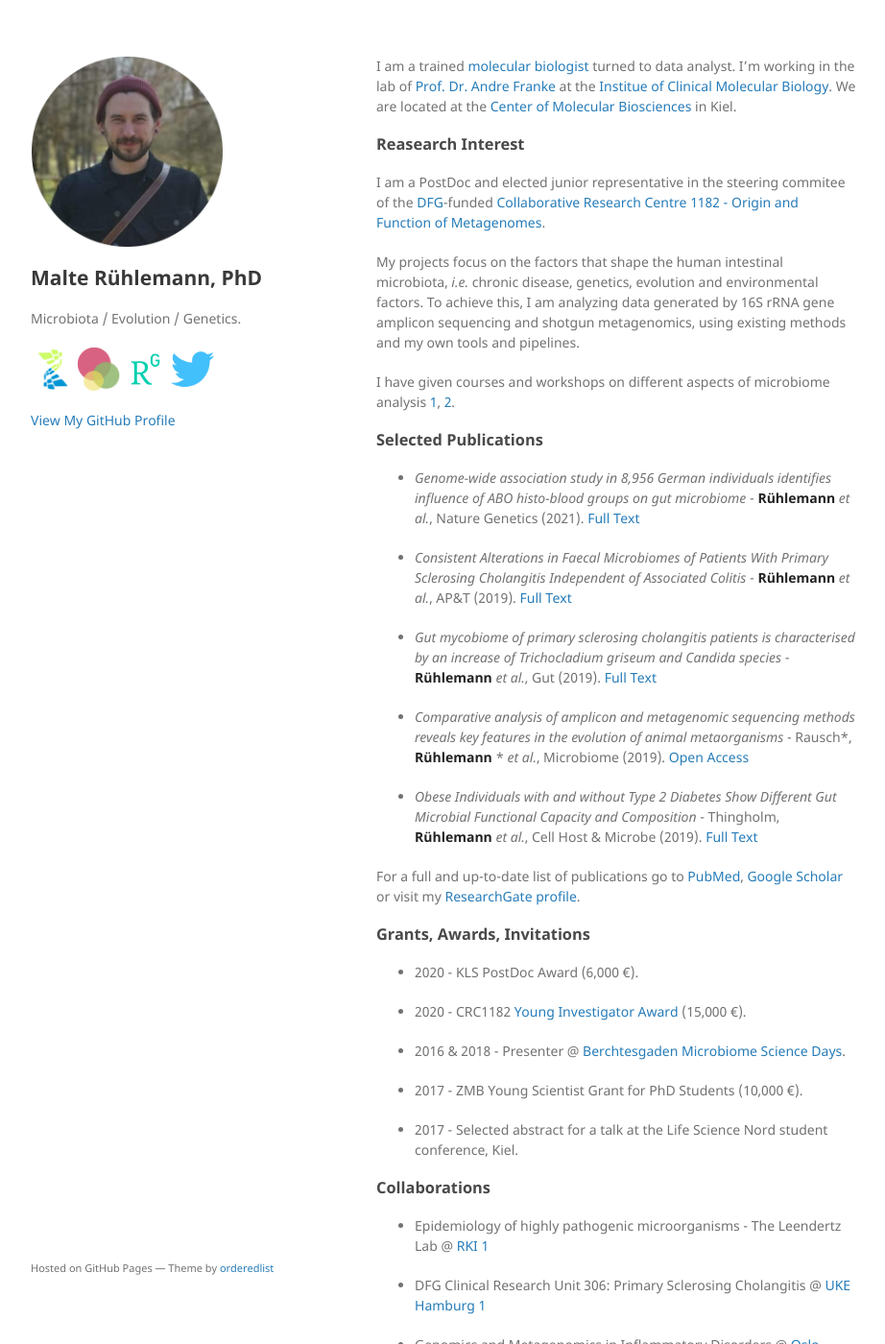
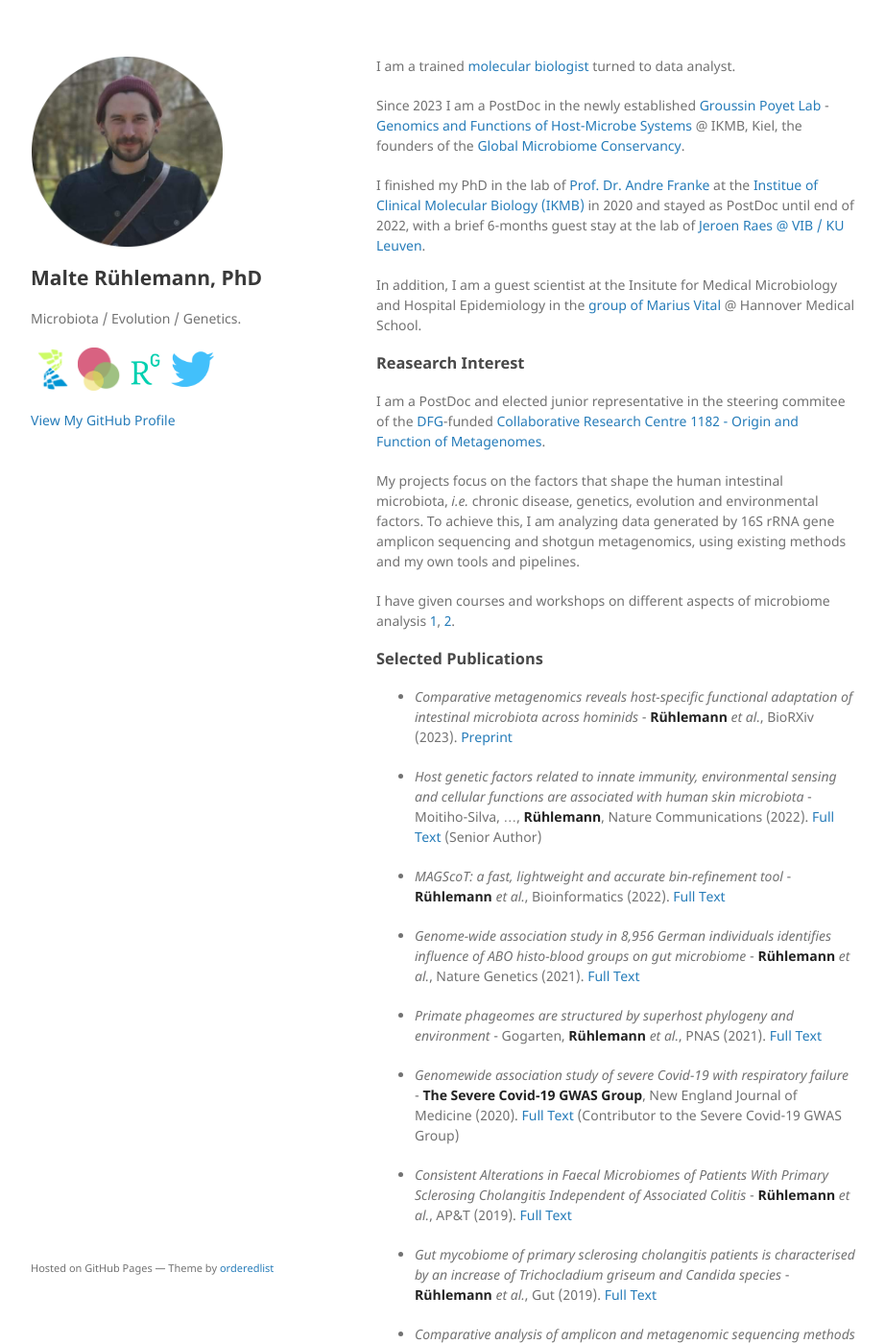
Before and after one commit to mruehlemann/mruehlemann.github.io, a Jekyll site: the page built from index.md, in a window 1280 px wide and 1400 px high. Shown: the whole window at 96% size, without its empty margins (178-1100 px from the left). Built offline with Jekyll 4.4.1, drawn with Linux system fonts in a browser that asks for light colours; some of the changed text lies outside the part shown.

Commit message:
Update index.md

```diff
--- a/index.md
+++ b/index.md
@@ -2,9 +2,14 @@
 layout: default
 ---
 
-I am a trained [molecular biologist](http://www.medlife.uni-kiel.de/en?set_language=en) turned to data analyst. I'm working in the lab of
-[Prof. Dr. Andre Franke](http://www.ikmb.uni-kiel.de/research/genetics-bioinformatics) at the [Institue of Clinical Molecular Biology](http://www.ikmb.uni-kiel.de).
-We are located at the [Center of Molecular Biosciences](http://www.zmb.uni-kiel.de) in Kiel.
+I am a trained [molecular biologist](http://www.medlife.uni-kiel.de/en?set_language=en) turned to data analyst.
+
+Since 2023 I am a PostDoc in the newly established [Groussin Poyet Lab](https://twitter.com/MMmicrobiomeLab) - [Genomics and Functions of Host-Microbe Systems](https://www.ikmb.uni-kiel.de/research/junior-research-groups/genomics-and-functions-host-microbiome-systems) @ IKMB, Kiel, the founders of the [Global Microbiome Conservancy](https://microbiomeconservancy.org/).
+
+ I finished my PhD in the lab of
+[Prof. Dr. Andre Franke](http://www.ikmb.uni-kiel.de/research/genetics-bioinformatics) at the [Institue of Clinical Molecular Biology (IKMB)](http://www.ikmb.uni-kiel.de) in 2020 and stayed as PostDoc until end of 2022, with a brief 6-months guest stay at the lab of [Jeroen Raes @ VIB / KU Leuven](https://raeslab.org/).
+
+In addition, I am a guest scientist at the Insitute for Medical Microbiology and Hospital Epidemiology in the [group of Marius Vital]( https://www.mhh.de/en/institute-for-medical-mikcobiology-and-hospital-epidemiology/work-group-vital) @ Hannover Medical School.
 
 ### [](#RI)Reasearch Interest
 
@@ -16,7 +21,17 @@ I have given courses and workshops on different aspects of microbiome analysis [
 
 ### [](#SP)Selected Publications
 
+* _Comparative metagenomics reveals host-specific functional adaptation of intestinal microbiota across hominids_ - **Rühlemann** _et al._, BioRXiv (2023). [Preprint](https://www.biorxiv.org/content/10.1101/2023.03.01.530589v1)
+
+* _Host genetic factors related to innate immunity, environmental sensing and cellular functions are associated with human skin microbiota_ - Moitiho-Silva, ..., **Rühlemann**, Nature Communications (2022). [Full Text](https://www.nature.com/articles/s41467-022-33906-5) (Senior Author)
+
+* _MAGScoT: a fast, lightweight and accurate bin-refinement tool_ - **Rühlemann** _et al._, Bioinformatics (2022). [Full Text](https://academic.oup.com/bioinformatics/article/38/24/5430/6764585)
+
 * _Genome-wide association study in 8,956 German individuals identifies influence of ABO histo-blood groups on gut microbiome_ - **Rühlemann** _et al._, Nature Genetics (2021). [Full Text](https://www.nature.com/articles/s41588-020-00747-1)
+
+* _Primate phageomes are structured by superhost phylogeny and environment_ - Gogarten, **Rühlemann** _et al._, PNAS (2021). [Full Text](https://www.pnas.org/doi/full/10.1073/pnas.2013535118)
+
+* _Genomewide association study of severe Covid-19 with respiratory failure_ - **The Severe Covid-19 GWAS Group**, New England Journal of Medicine (2020). [Full Text](https://www.nejm.org/doi/full/10.1056/nejmoa2020283) (Contributor to the Severe Covid-19 GWAS Group)
 
 * _Consistent Alterations in Faecal Microbiomes of Patients With Primary Sclerosing Cholangitis Independent of Associated Colitis_ - **Rühlemann** _et al._, AP&T (2019). [Full Text](https://pubmed.ncbi.nlm.nih.gov/31250469/)
 
@@ -30,11 +45,15 @@ For a full and up-to-date list of publications go to [PubMed](https://www.ncbi.n
 
 ### [](#GAI)Grants, Awards, Invitations
 
-* 2020 - KLS PostDoc Award (6,000 €).
+* 2022 - Speaker @ [Darwin Day](https://www.kec.uni-kiel.de/outreach/Darwintag.php) [Youtube (German)](https://www.youtube.com/watch?v=PKiWWTPpHB0)
+
+* 2021 - DFG Sequencing Cost Grant: [Identification of microbiome-host genetics associations using full-length 16S rRNA gene sequencing](https://gepris.dfg.de/gepris/projekt/458912286?language=en)
+
+* 2021 - SymbNET Kick-Off Meeting [Youtube](https://www.youtube.com/watch?v=MgrwSNdehLw)
+
+* 2020 - [KLS PostDoc Award](https://www.uni-kiel.de/de/detailansicht/news/014-kls-awards-20) (6,000 €).
 
 * 2020 - CRC1182 [Young Investigator Award](https://www.metaorganism-research.com/news/yird-2020-video-now-available/) (15,000 €).
-
-* 2016 & 2018 - Presenter @ [Berchtesgaden Microbiome Science Days](www.bmsd.science).
 
 *	2017 - ZMB Young Scientist Grant for PhD Students (10,000 €).
 
@@ -42,7 +61,9 @@ For a full and up-to-date list of publications go to [PubMed](https://www.ncbi.n
 
 ### [](#Collab)Collaborations
 
-* Epidemiology of highly pathogenic microorganisms - The Leendertz Lab @ [RKI](https://www.leendertz-lab.org/) [1](https://www.biorxiv.org/content/10.1101/2020.04.06.011684v1)
+* Part of the International MiBioGen Consortium, investigating microbiome-host genetics associations: [1](https://microbiomejournal.biomedcentral.com/articles/10.1186/s40168-018-0479-3) [2](https://www.nature.com/articles/s41588-020-00763-1)
+
+* Epidemiology of highly pathogenic microorganisms - The Leendertz Lab @ [RKI](https://www.leendertz-lab.org/) [1](https://www.pnas.org/doi/full/10.1073/pnas.2013535118) [2](https://www.biorxiv.org/content/10.1101/2023.03.01.530589v1)
 
 * DFG Clinical Research Unit 306: Primary Sclerosing Cholangitis @ [UKE Hamburg](https://www.uke.de/kliniken-institute/kliniken/i.-medizinische-klinik-und-poliklinik/forschung/kfo306.html) [1](https://pubmed.ncbi.nlm.nih.gov/31250469/)
 
@@ -51,3 +72,5 @@ For a full and up-to-date list of publications go to [PubMed](https://www.ncbi.n
 * University Medicine Greifswald [1](https://www.sciencedirect.com/science/article/abs/pii/S0016508518352041) [2](https://www.nature.com/articles/s41588-020-00747-1)
 
 * Group 'Evolutionary Genomics' @ [MPI Plön](http://web.evolbio.mpg.de/evolgenomics/) [1](https://www.nature.com/articles/s41588-020-00747-1) [2]( https://microbiomejournal.biomedcentral.com/articles/10.1186/s40168-019-0743-1)
+
+* Raes Lab  @ [VIB / KU Leuven](https://raeslab.org/). [1](https://www.nature.com/articles/s41564-020-0743-8)
```
